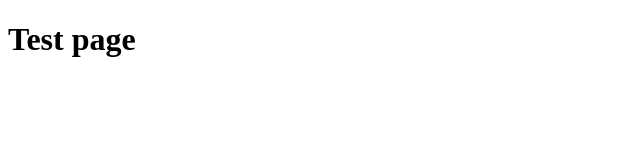
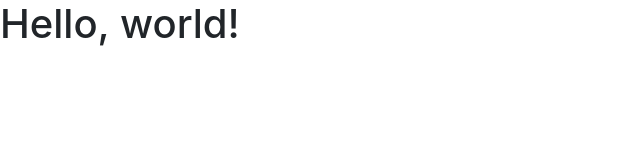
Before and after one commit to antonnadey/TEST, a plain HTML site: page index.html in a window 1280 px wide. Shown: the whole page, without its empty margins (0-640 px from the left). Drawn offline with nearby package versions, Linux system fonts and the light colour scheme.

Commit message:
Update index.html

```diff
--- a/index.html
+++ b/index.html
@@ -1,13 +1,25 @@
 <!DOCTYPE html>
-<html lang="en" dir="ltr">
+<html lang="en">
 
 <head>
+  <!-- Required meta tags -->
   <meta charset="utf-8">
-  <title>Test title</title>
+  <meta name="viewport" content="width=device-width, initial-scale=1, shrink-to-fit=no">
+
+  <!-- Bootstrap CSS -->
+  <link rel="stylesheet" href="https://stackpath.bootstrapcdn.com/bootstrap/4.2.1/css/bootstrap.min.css" integrity="sha384-GJzZqFGwb1QTTN6wy59ffF1BuGJpLSa9DkKMp0DgiMDm4iYMj70gZWKYbI706tWS" crossorigin="anonymous">
+
+  <title>Hello, world!</title>
 </head>
 
 <body>
-  <h1>Test page</h1>
+  <h1>Hello, world!</h1>
+
+  <!-- Optional JavaScript -->
+  <!-- jQuery first, then Popper.js, then Bootstrap JS -->
+  <script src="https://code.jquery.com/jquery-3.3.1.slim.min.js" integrity="sha384-q8i/X+965DzO0rT7abK41JStQIAqVgRVzpbzo5smXKp4YfRvH+8abtTE1Pi6jizo" crossorigin="anonymous"></script>
+  <script src="https://cdnjs.cloudflare.com/ajax/libs/popper.js/1.14.6/umd/popper.min.js" integrity="sha384-wHAiFfRlMFy6i5SRaxvfOCifBUQy1xHdJ/yoi7FRNXMRBu5WHdZYu1hA6ZOblgut" crossorigin="anonymous"></script>
+  <script src="https://stackpath.bootstrapcdn.com/bootstrap/4.2.1/js/bootstrap.min.js" integrity="sha384-B0UglyR+jN6CkvvICOB2joaf5I4l3gm9GU6Hc1og6Ls7i6U/mkkaduKaBhlAXv9k" crossorigin="anonymous"></script>
 </body>
 
 </html>
```
